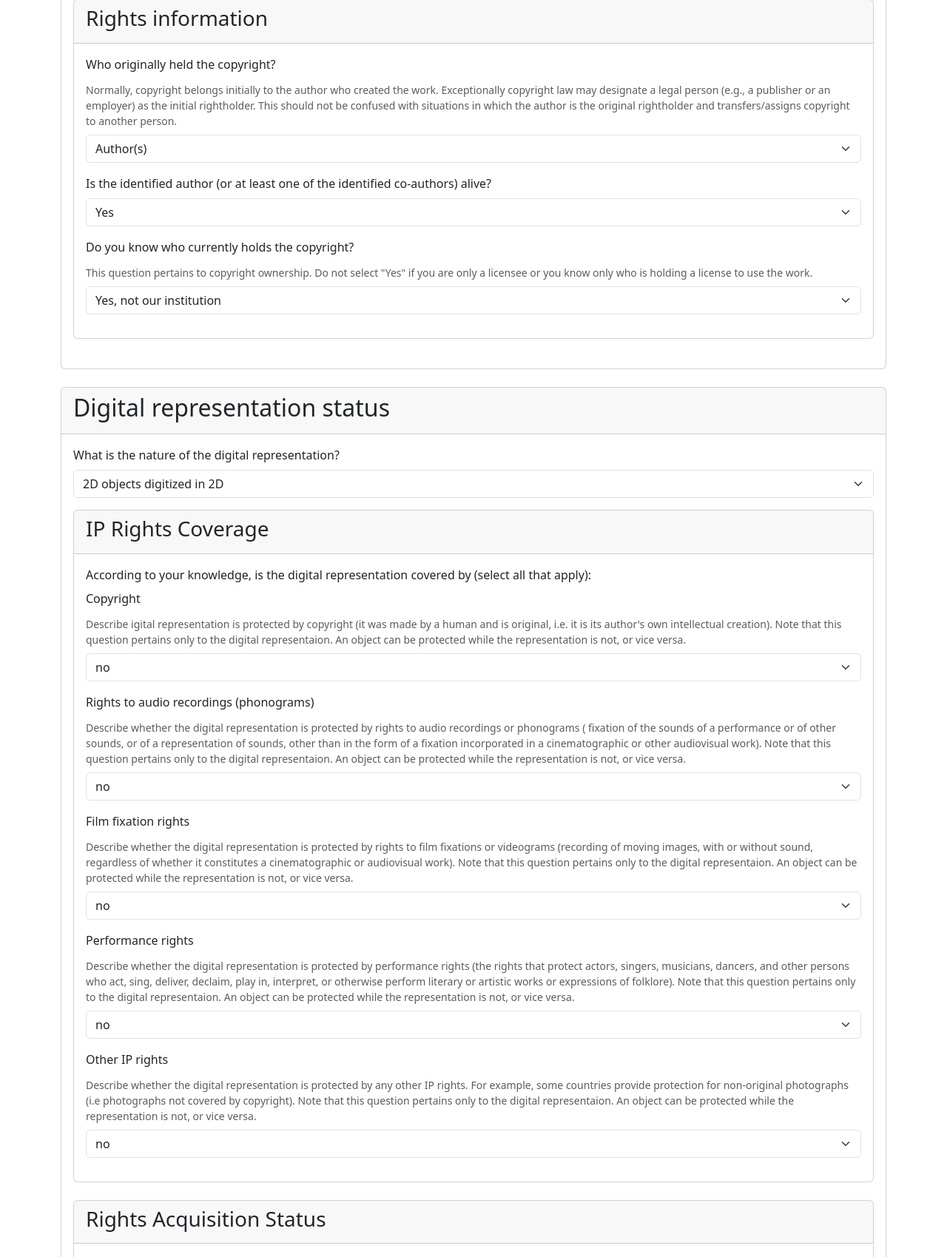
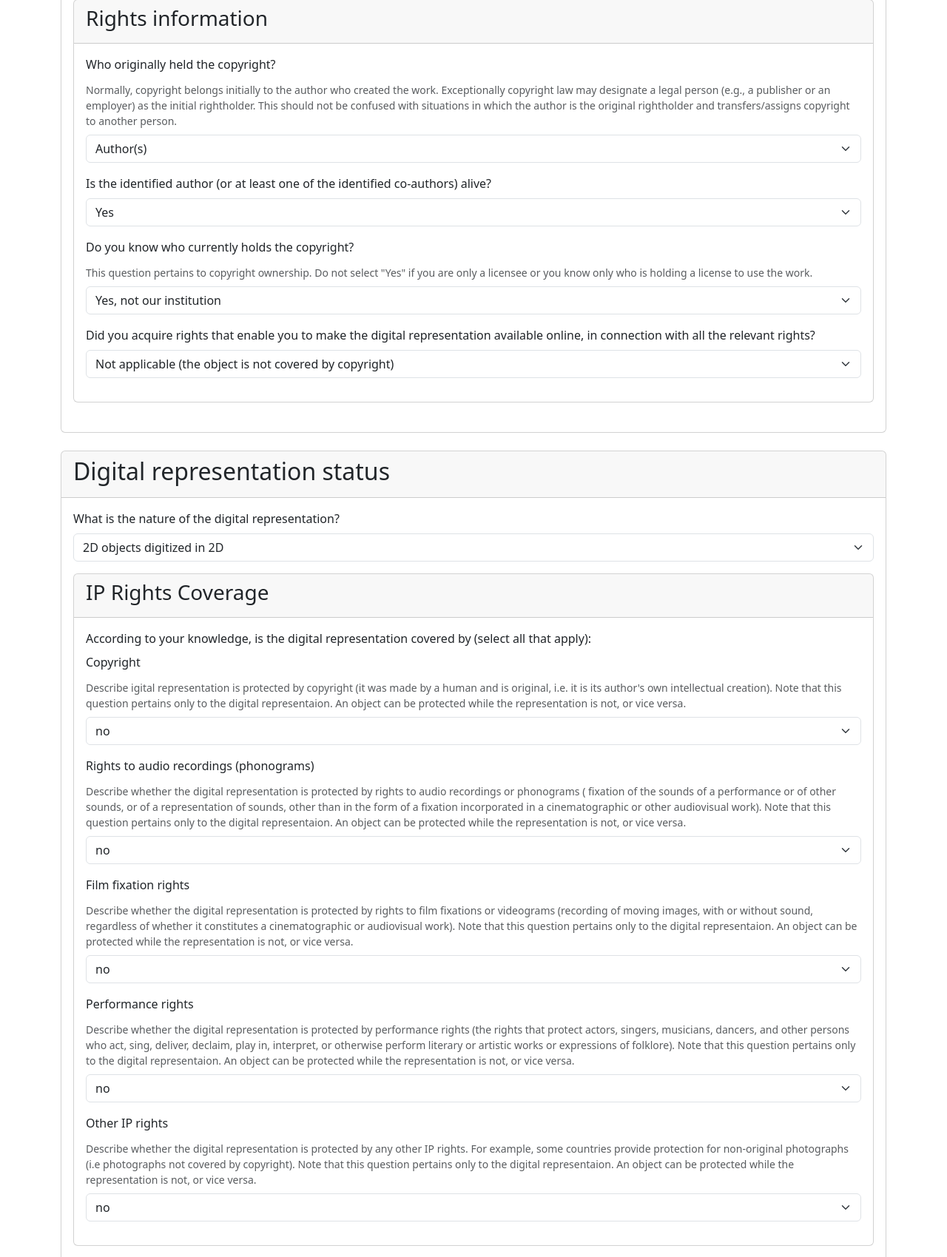
Before and after one commit to Leftfish/impulse-wp4-tool, a Flask app: page / in a window 1280 px wide. Shown: the part 3395-5094 px from the top of the page at 74% size. Run offline with Flask 3, Linux system fonts and the light colour scheme.

Commit message:
Sixth round.

```diff
--- a/forms.py
+++ b/forms.py
@@ -64,7 +64,28 @@ CC_LICENSE_CHOICES = [
     ('unknown', 'We do not know.')
 ]
 
-ONLINE_AVAILABILITY_CHOICES = [
+# Constants for online availability choices
+OBJECT_COPYRIGHT_ONLINE_AVAILABILITY_CHOICES = [
+    ('not_applicable', 'Not applicable (the object is not covered by copyright)'),
+    ('rights_assignment', 'Yes. We have entered into a rights assignment agreement that included the assignment of the right to publicly communicate the object.'),
+    ('license_agreement', 'Yes. We have entered into a license agreement that includes the right to publicly communicate the object.'),
+    ('employee_rights', 'Yes. We acquired the rights due to the work being created by an employee.'),
+    ('cc0', 'Yes. The object is available under Creative Commons: CC0'),
+    ('cc_by', 'Yes. The object is available under Creative Commons: CC-BY'),
+    ('cc_by_sa', 'Yes. The object is available under Creative Commons: CC-BY-SA'),
+    ('cc_by_nc_sa', 'Yes. The object is available under Creative Commons: CC-BY-NC-SA'),
+    ('cc_by_nd', 'Yes. The object is available under Creative Commons: CC-BY-ND'),
+    ('cc_by_nc_nd', 'Yes. The object is available under Creative Commons: CC-BY-NC-ND'),
+    ('other_open', 'Yes. The object is available under another open content license'),
+    ('orphan_works', 'Yes. We base on provisions of law concerning orphan works.'),
+    ('out_of_commerce', 'Yes. We base on provisions of law concerning out-of-commerce works.'),
+    ('quote_right', 'Yes. We base on provisions of law (right to quote).'),
+    ('other_law', 'Yes. We base on other provisions of law.'),
+    ('no', 'No.'),
+    ('unknown', 'We do not know.')
+]
+
+DIGITAL_REPR_ONLINE_AVAILABILITY_CHOICES = [
     ('not_applicable', 'Not applicable (no IP rights cover the digital representation)'),
     ('rights_assignment', 'Yes. We have entered into a rights assignment agreement that included the assignment of the right to publicly communicate the digital representation.'),
     ('license_agreement', 'Yes. We have entered into a license agreement that includes the right to publicly communicate the digital representation.'),
@@ -75,7 +96,7 @@ ONLINE_AVAILABILITY_CHOICES = [
     ('cc_by_nc_sa', 'Yes. The digital representation is available under Creative Commons: CC-BY-NC-SA'),
     ('cc_by_nd', 'Yes. The digital representation is available under Creative Commons: CC-BY-ND'),
     ('cc_by_nc_nd', 'Yes. The digital representation is available under Creative Commons: CC-BY-NC-ND'),
-    ('other_open', 'Yes. The digitization is available under another open content license'),
+    ('other_open', 'Yes. The digital representation is available under another open content license'),
     ('orphan_works', 'Yes. We base on provisions of law concerning orphan works.'),
     ('out_of_commerce', 'Yes. We base on provisions of law concerning out-of-commerce works.'),
     ('quote_right', 'Yes. We base on provisions of law (right to quote).'),
@@ -378,7 +399,7 @@ class CopyrightForm(FlaskForm):
 
     object_copyright_rights_acquired_to_make_available = SelectField(
         'Did you acquire rights that enable you to make the digital representation available online, in connection with all the relevant rights?',
-        choices=ONLINE_AVAILABILITY_CHOICES,
+        choices=OBJECT_COPYRIGHT_ONLINE_AVAILABILITY_CHOICES,
         default='not_applicable'
     )
 
@@ -394,7 +415,7 @@ class CopyrightForm(FlaskForm):
 
     digital_repr_rights_acquired_to_make_available = SelectField(
         'Did you acquire rights that enable you to make the digital representation available online, in connection with all the relevant rights?',
-        choices=ONLINE_AVAILABILITY_CHOICES,
+        choices=DIGITAL_REPR_ONLINE_AVAILABILITY_CHOICES,
         default='not_applicable'
     )
 
--- a/templates/index.html
+++ b/templates/index.html
@@ -273,6 +273,14 @@
                         {% endif %}
                         {{ form.current_rightholder(class="form-select") }}
                     </div>
+
+                    <div class="mb-3">
+                        {{ form.object_copyright_rights_acquired_to_make_available.label(class="form-label") }}
+                        {% if form.object_copyright_rights_acquired_to_make_available.description %}
+                        <div class="form-text mb-2">{{ form.object_copyright_rights_acquired_to_make_available.description }}</div>
+                        {% endif %}
+                        {{ form.object_copyright_rights_acquired_to_make_available(class="form-select") }}
+                    </div>
                 </div>
             </div>
         </div>
```
